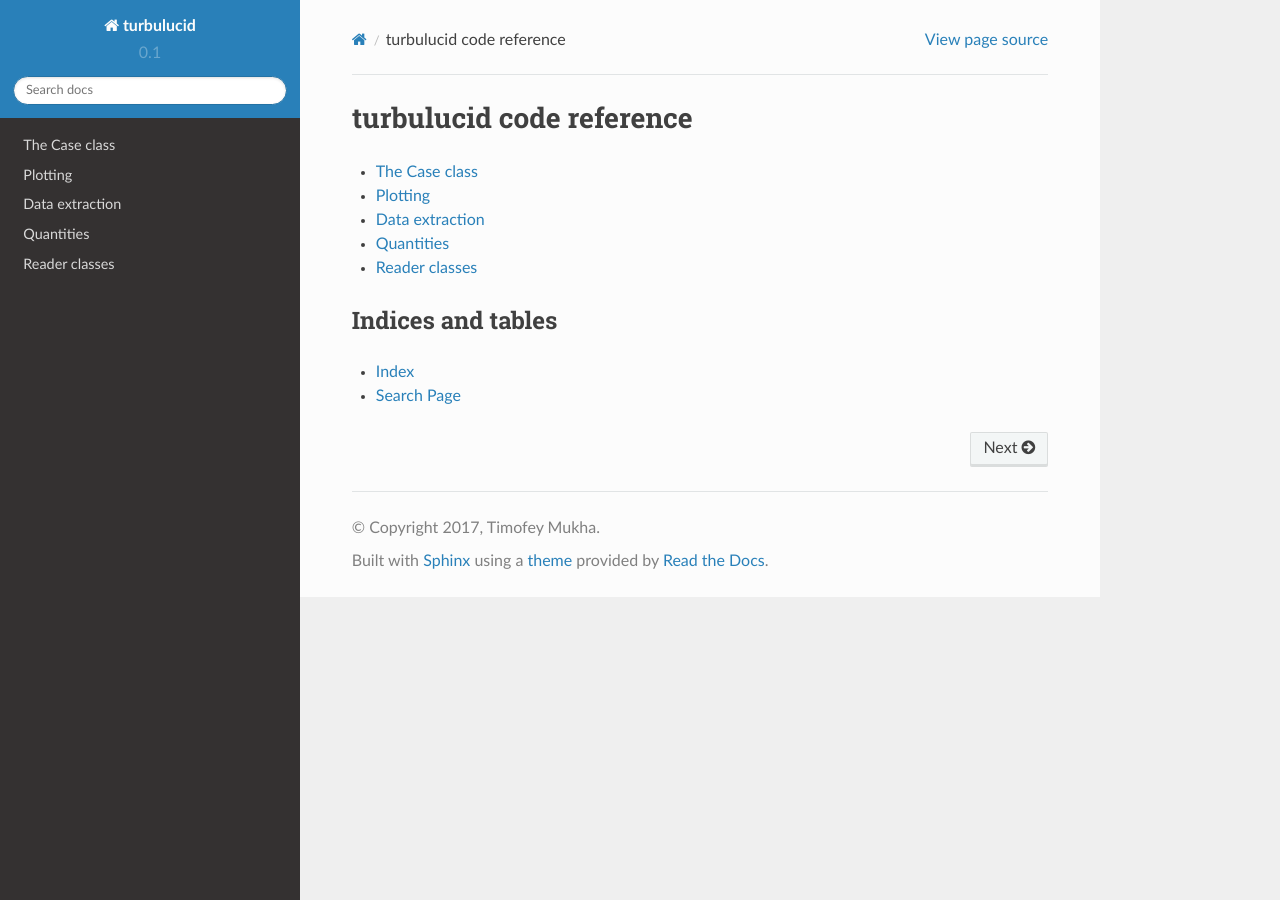
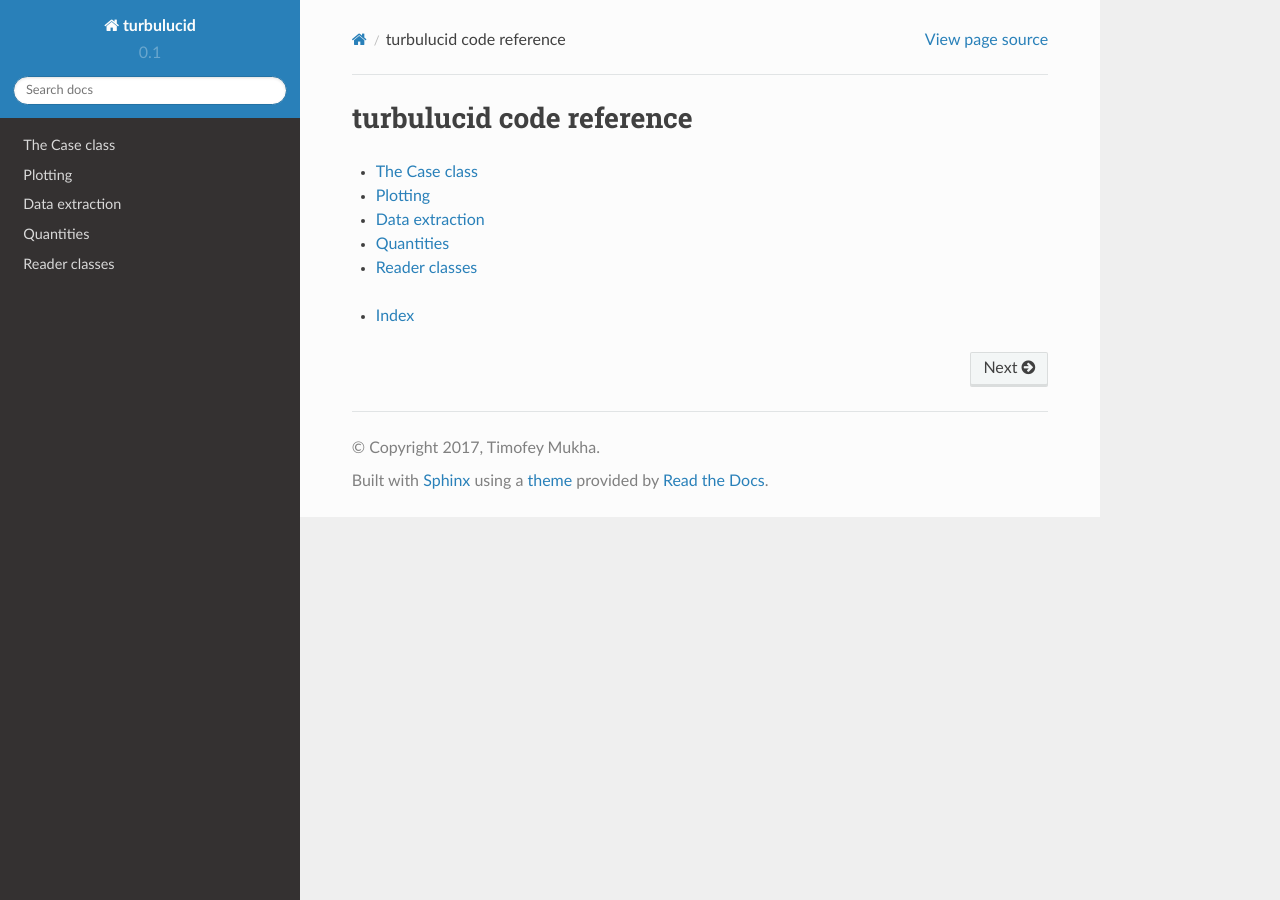
Before and after one commit to timofeymukha/turbulucid, a Sphinx documentation site: the page built from docs/index.rst, in a window 1280 px wide. Built offline with Sphinx 7.4.7 and the Read the Docs theme 2.0.0, drawn with Linux system fonts in a browser that asks for light colours.

Commit message:
Removed search from docs index

```diff
--- a/docs/index.rst
+++ b/docs/index.rst
@@ -10,10 +10,4 @@ turbulucid code reference
    code_reference/quantities
    code_reference/readers
 
-
-
-Indices and tables
-------------------
-
 * :ref:`genindex`
-* :ref:`search`
```
